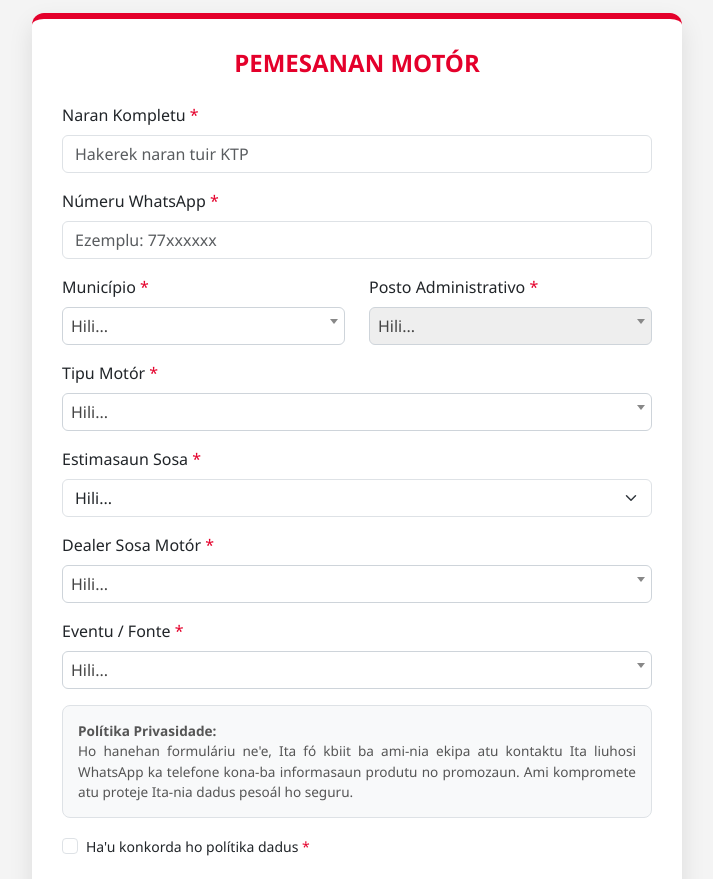
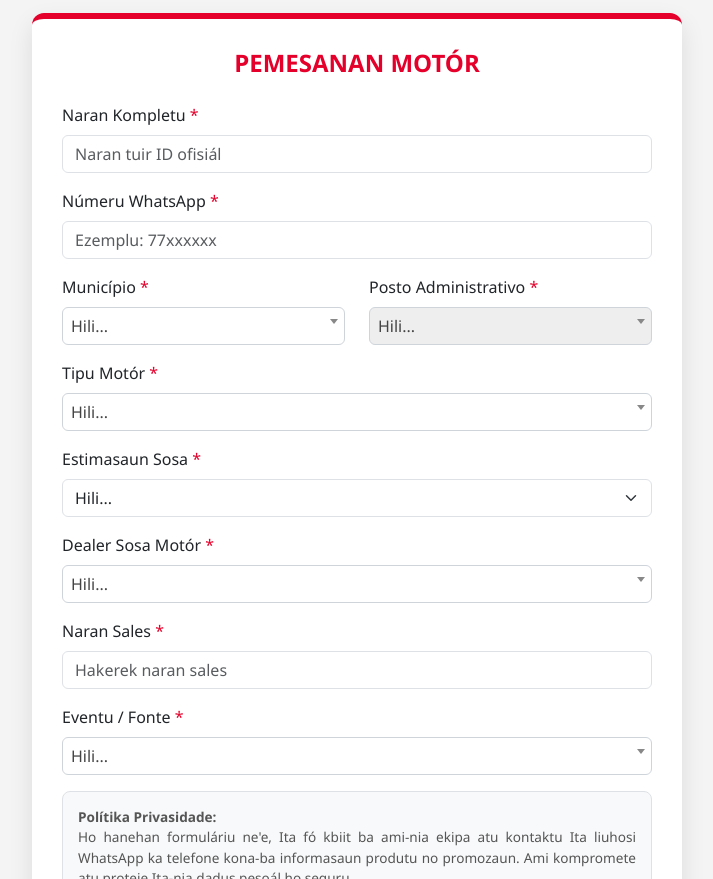
Before and after one commit to mpmhondajatim-cmd/LeadsTimorLeste, a plain HTML site: page index.html in a window 1280 px wide. Shown: the part 68-947 px from the top of the page, without its empty margins (283-996 px from the left). Drawn offline with nearby package versions, Linux system fonts and the light colour scheme; no server answers.

Commit message:
Update index.html

```diff
--- a/index.html
+++ b/index.html
@@ -33,7 +33,7 @@
   <form id="leadForm">
     <div class="mb-3">
       <label class="form-label">Naran Kompletu <span class="asterisk">*</span></label>
-      <input type="text" name="nama" id="nama" class="form-control" placeholder="Hakerek naran tuir KTP" required oninput="validateForm()">
+      <input type="text" name="nama" id="nama" class="form-control" placeholder="Naran tuir ID ofisiál" required oninput="validateForm()">
     </div>
 
     <div class="mb-3">
@@ -81,6 +81,11 @@
     </div>
 
     <div class="mb-3">
+      <label class="form-label">Naran Sales <span class="asterisk">*</span></label>
+      <input type="text" name="namaSales" id="namaSales" class="form-control" placeholder="Hakerek naran sales" required oninput="validateForm()">
+    </div>
+
+    <div class="mb-3">
       <label class="form-label">Eventu / Fonte <span class="asterisk">*</span></label>
       <select name="event" id="event" class="form-select select2" required onchange="validateForm()">
         <option value="">Hili...</option>
@@ -111,7 +116,7 @@
     $('.select2').select2({ width: '100%' });
     loadOptions('getMunicipios', 'municipio');
     loadOptions('getMotorOptions', 'motor');
-    loadOptions('getDealers', 'dealer'); // Ambil list dealer
+    loadOptions('getDealers', 'dealer');
     loadOptions('getEvents', 'event');
   });
 
@@ -143,8 +148,12 @@
   }
 
   function validateForm() {
-    const fields = ['nama', 'wa', 'municipio', 'posto', 'motor', 'estimasi', 'dealer', 'event'];
-    const allFilled = fields.every(id => $(`#${id}`).val() && $(`#${id}`).val().trim() !== "");
+    // Tambahkan namaSales ke dalam pengecekan validasi
+    const fields = ['nama', 'wa', 'municipio', 'posto', 'motor', 'estimasi', 'dealer', 'namaSales', 'event'];
+    const allFilled = fields.every(id => {
+      const val = $(`#${id}`).val();
+      return val && val.trim() !== "";
+    });
     const agreed = $('#agree').is(':checked');
     $('#submitBtn').prop('disabled', !(allFilled && agreed));
   }
```
